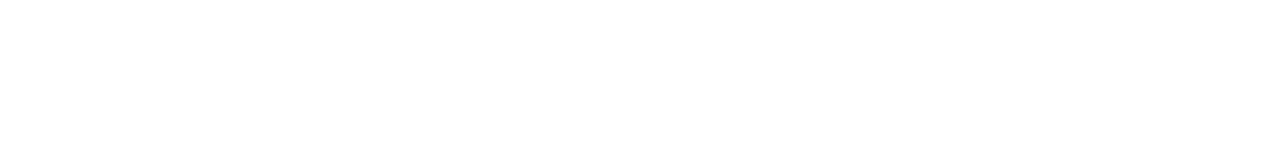
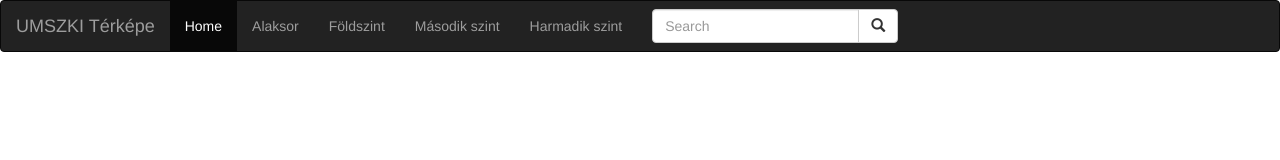
Before and after one commit to Bazsika/11CIskolaterkep, a plain HTML site: page Molnar Krisztián Térkép html/index.html in a window 1280 px wide. Drawn offline with nearby package versions, Linux system fonts and the light colour scheme.

Commit message:
nav bar kész

```diff
--- a/Molnar Krisztián Térkép html/index.html
+++ b/Molnar Krisztián Térkép html/index.html
@@ -7,6 +7,36 @@
     <title>UMSZKI Térképe</title>
 </head>
 <body>
+    <header>
+        <nav class="navbar navbar-inverse">
+            <div class="container-fluid">
+                <div class="navbar-header">
+                    <a class="navbar-brand" href="#">UMSZKI Térképe</a>
+                </div>
+                <ul class="nav navbar-nav">
+                    <li class="active"><a href="#">Home</a></li>
+                    <li><a href="#">Alaksor</a></li>
+                    <li><a href="#">Földszint</a></li>
+                    <li><a href="#">Második szint</a></li>
+                    <li><a href="#">Harmadik szint</a></li>
+                </ul>
+                <form class="navbar-form navbar-left" action="/action_page.php">
+                    <div class="input-group">
+                        <input type="text" class="form-control" placeholder="Search" name="search">
+                        <div class="input-group-btn">
+                            <button class="btn btn-default" type="submit">
+                                <i class="glyphicon glyphicon-search"></i>
+                            </button>
+                        </div>
+                    </div>
+                </form>
+            </div>
+        </nav>
+    </header>
+
+    <main></main>
+
+    <footer></footer>
 
 </body>
 </html>
```
